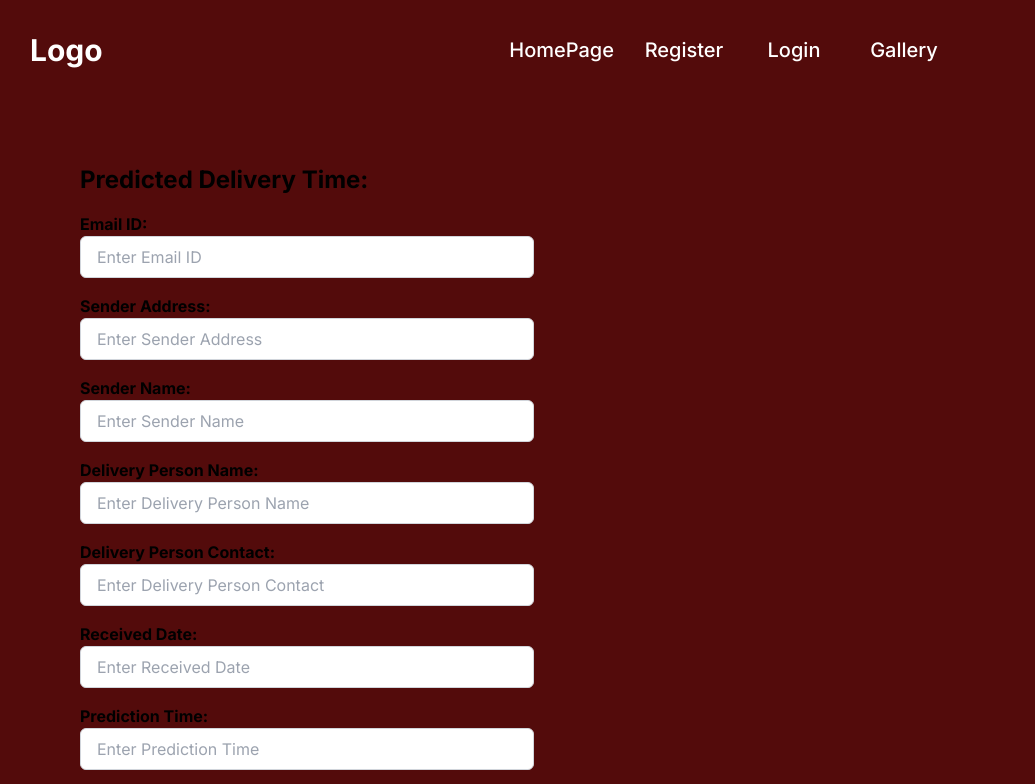
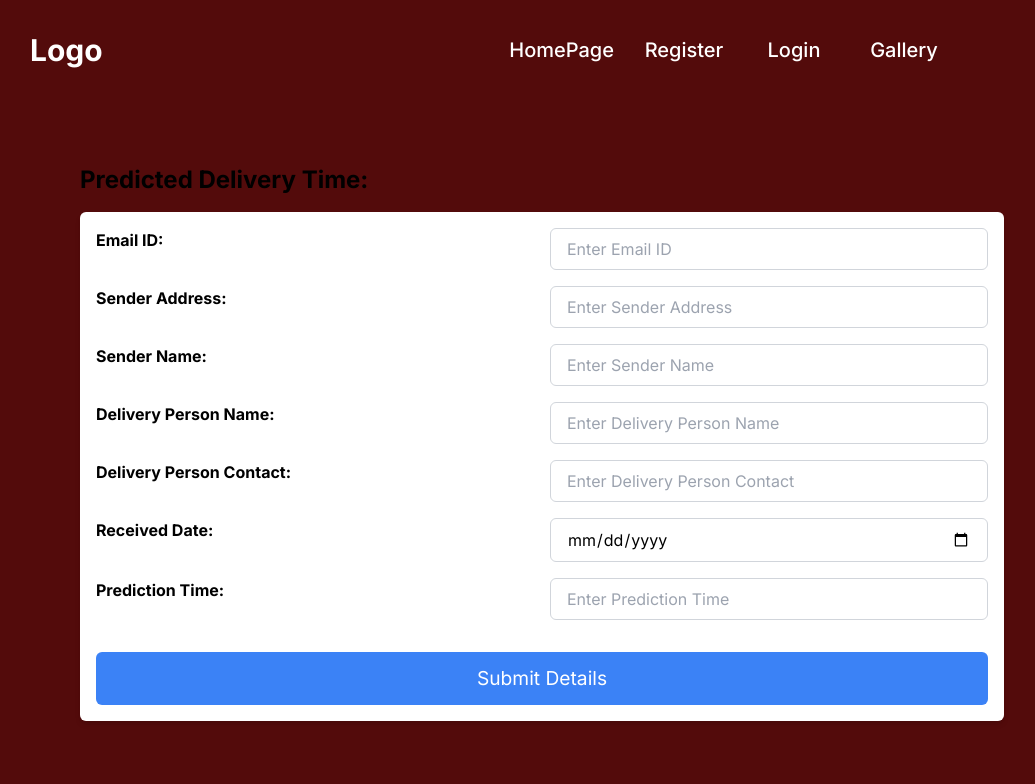
Before and after one commit to Sachin-Badges/SDGP-Project-Back-end-Front-end-Ml-component-, a Next.js app in the folder mail-delivery-time-prediction-system-front-end-part/: page /predictionPage in a window 1280 px wide. Shown: the top 784 px of the page, without its empty margins (148-1183 px from the left). Built offline with nearby package versions, Linux system fonts and the light colour scheme.

Commit message:
A pop up message was activated for buttons

```diff
--- a/mail-delivery-time-prediction-system-front-end-part/package.json
+++ b/mail-delivery-time-prediction-system-front-end-part/package.json
@@ -23,7 +23,8 @@
     "react-icons": "^5.0.1",
     "react-router-dom": "^6.22.3",
     "react-type-animation": "^3.2.0",
-    "sharp": "^0.33.2"
+    "sharp": "^0.33.2",
+    "sweetalert2": "^11.10.6"
   },
   "devDependencies": {
     "@types/bcryptjs": "^2.4.6",
--- a/mail-delivery-time-prediction-system-front-end-part/src/app/predictionPage/page.tsx
+++ b/mail-delivery-time-prediction-system-front-end-part/src/app/predictionPage/page.tsx
@@ -4,8 +4,19 @@ import Image from "next/image";
 import RootLayout from "../layout";
 import Navbar from "@/components/navbar/Navbar";
 import styles from "../styles/Home.module.css";
+import Swal from "sweetalert2";
 
 const PredictionPage = () => {
+  const handleClick = () => {
+    Swal.fire({
+      position: "top-end",
+      icon: "success",
+      title: "Email has been sent",
+      showConfirmButton: false,
+      timer: 1500,
+    });
+  };
+
   const [deliveryTime, setDeliveryTime] = useState("");
 
   interface Prediction {
@@ -97,10 +108,15 @@ const PredictionPage = () => {
         <h1 className="text-black text-2xl font-bold mb-4">
           Predicted Delivery Time: {deliveryTime}
         </h1>
-        <div className="grid grid-cols-1 sm:grid-cols-2 gap-4">
-          <form onSubmit={handleFormSubmit} className="space-y-4">
-            <div className="flex flex-col">
-              <label htmlFor="email_id" className="text-black font-bold">
+        <div className="mt-4 mx-auto bg-white p-4 rounded-md shadow-md flex flex-col items-center max-w-30">
+          <form
+            onSubmit={handleFormSubmit}
+            className="w-full grid grid-cols-2 gap-4"
+          >
+            <label
+              htmlFor="email_id"
+              className="text-black col-span-1 font-bold"
+            >
               Email ID:
             </label>
             <input
@@ -110,11 +126,13 @@ const PredictionPage = () => {
               placeholder="Enter Email ID"
               value={predictionData.email_id}
               onChange={handleInputChange}
-                className="px-4 py-2 border border-gray-300 rounded-md focus:outline-none focus:border-blue-500"
+              className="text-black w-full px-4 py-2 border border-gray-300 rounded-md focus:outline-none focus:border-blue-500 col-span-1"
             />
-            </div>
-            <div className="flex flex-col">
-              <label htmlFor="sender_address" className="text-black font-bold">
+
+            <label
+              htmlFor="sender_address"
+              className="text-black col-span-1 font-bold"
+            >
               Sender Address:
             </label>
             <input
@@ -124,11 +142,13 @@ const PredictionPage = () => {
               placeholder="Enter Sender Address"
               value={predictionData.sender_address}
               onChange={handleInputChange}
-                className="px-4 py-2 border border-gray-300 rounded-md focus:outline-none focus:border-blue-500"
+              className="text-black w-full px-4 py-2 border border-gray-300 rounded-md focus:outline-none focus:border-blue-500 col-span-1"
             />
-            </div>
-            <div className="flex flex-col">
-              <label htmlFor="sender_name" className="text-black font-bold">
+
+            <label
+              htmlFor="sender_name"
+              className="text-black col-span-1 font-bold"
+            >
               Sender Name:
             </label>
             <input
@@ -138,13 +158,12 @@ const PredictionPage = () => {
               placeholder="Enter Sender Name"
               value={predictionData.sender_name}
               onChange={handleInputChange}
-                className="px-4 py-2 border border-gray-300 rounded-md focus:outline-none focus:border-blue-500"
+              className="text-black w-full px-4 py-2 border border-gray-300 rounded-md focus:outline-none focus:border-blue-500 col-span-1"
             />
-            </div>
-            <div className="flex flex-col">
+
             <label
               htmlFor="delivery_person_name"
-                className="text-black font-bold"
+              className="text-black col-span-1 font-bold"
             >
               Delivery Person Name:
             </label>
@@ -155,13 +174,12 @@ const PredictionPage = () => {
               placeholder="Enter Delivery Person Name"
               value={predictionData.delivery_person_name}
               onChange={handleInputChange}
-                className="px-4 py-2 border border-gray-300 rounded-md focus:outline-none focus:border-blue-500"
+              className="text-black w-full px-4 py-2 border border-gray-300 rounded-md focus:outline-none focus:border-blue-500 col-span-1"
             />
-            </div>
-            <div className="flex flex-col">
+
             <label
               htmlFor="delivery_person_contact"
-                className="text-black font-bold"
+              className="text-black col-span-1 font-bold"
             >
               Delivery Person Contact:
             </label>
@@ -172,25 +190,29 @@ const PredictionPage = () => {
               placeholder="Enter Delivery Person Contact"
               value={predictionData.delivery_person_contact}
               onChange={handleInputChange}
-                className="px-4 py-2 border border-gray-300 rounded-md focus:outline-none focus:border-blue-500"
+              className="text-black w-full px-4 py-2 border border-gray-300 rounded-md focus:outline-none focus:border-blue-500 col-span-1"
             />
-            </div>
-            <div className="flex flex-col">
-              <label htmlFor="received_date" className="text-black font-bold">
+
+            <label
+              htmlFor="received_date"
+              className="text-black col-span-1 font-bold"
+            >
               Received Date:
             </label>
             <input
-                type="text"
+              type="date"
               id="received_date"
               name="received_date"
               placeholder="Enter Received Date"
               value={predictionData.received_date}
               onChange={handleInputChange}
-                className="px-4 py-2 border border-gray-300 rounded-md focus:outline-none focus:border-blue-500"
+              className="text-black w-full px-4 py-2 border border-gray-300 rounded-md focus:outline-none focus:border-blue-500 col-span-1"
             />
-            </div>
-            <div className="flex flex-col">
-              <label htmlFor="prediction_time" className="text-black font-bold">
+
+            <label
+              htmlFor="prediction_time"
+              className="text-black col-span-1 font-bold"
+            >
               Prediction Time:
             </label>
             <input
@@ -200,12 +222,13 @@ const PredictionPage = () => {
               placeholder="Enter Prediction Time"
               value={predictionData.prediction_time}
               onChange={handleInputChange}
-                className="px-4 py-2 border border-gray-300 rounded-md focus:outline-none focus:border-blue-500"
+              className="text-black w-full px-4 py-2 border border-gray-300 rounded-md focus:outline-none focus:border-blue-500 col-span-1"
             />
-            </div>
             <button
               type="submit"
-              className="bg-blue-500 text-white px-4 py-2 rounded-md focus:outline-none"
+              className="bg-blue-500 text-white px-6 py-3 rounded-md focus:outline-none col-span-2 self-center mt-4"
+              onClick={handleClick}
+              style={{ fontSize: "1.2rem" }}
             >
               Submit Details
             </button>
```
Also changed, not shown: mail-delivery-time-prediction-system-front-end-part/src/app/register/page.tsx (+43 -18 lines), 1 other file (tests, documents, lock files or other folders). Lines whose indentation alone changed are shown as unchanged.
